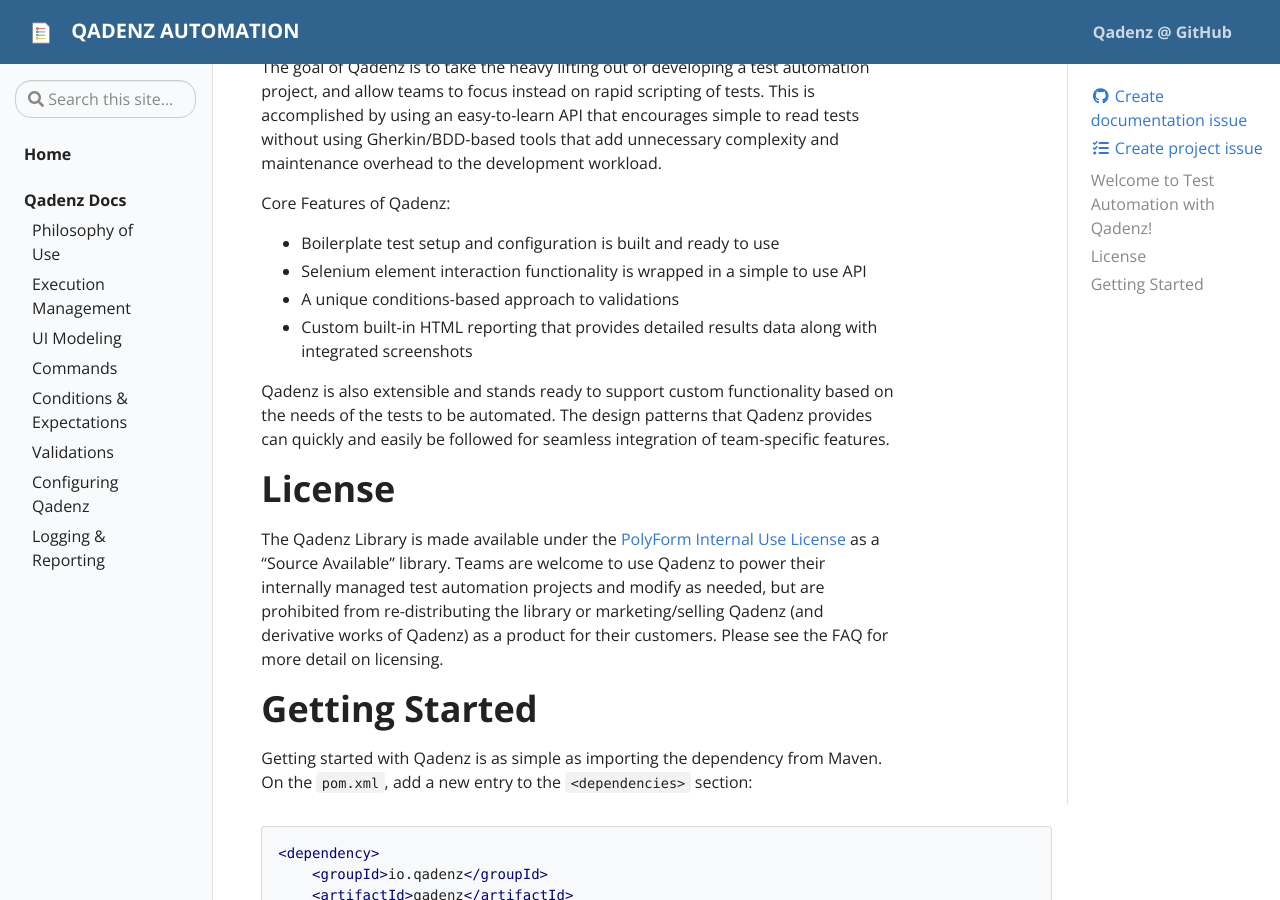
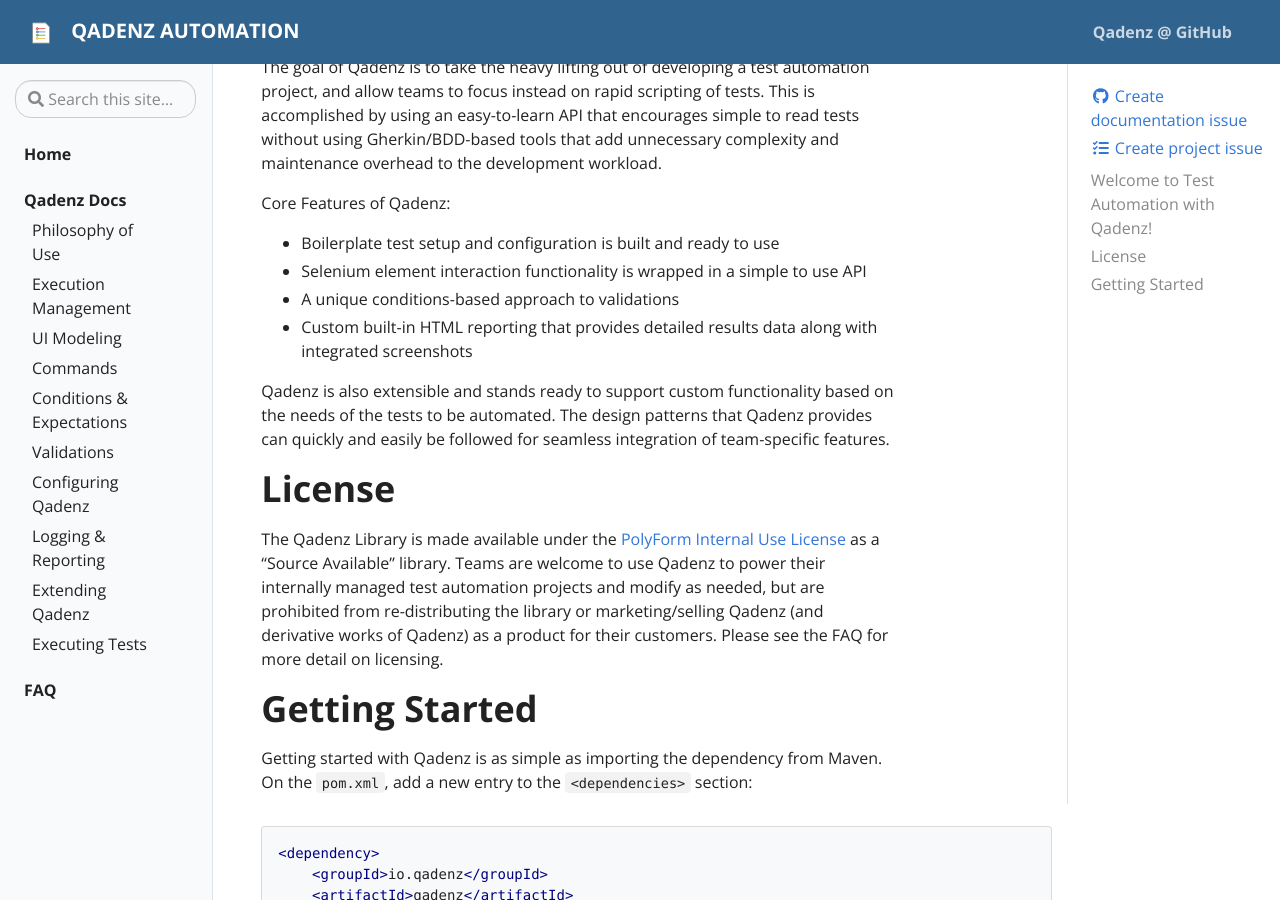
Before and after one commit to qadenz/qadenz.github.io, a Jekyll site: the page built from pages/index.md, in a window 1280 px wide and 900 px high, scrolled down 323 px. Built offline with Jekyll 4.4.1, drawn with Linux system fonts in a browser that asks for light colours.

Commit message:
Added stubbed sections for work remaining

```diff
--- a/_data/toc.yml
+++ b/_data/toc.yml
@@ -72,3 +72,9 @@
           url: "docs#console-logging"
         - title: The Qadenz HTML Reporter
           url: "docs#the-qadenz-html-reporter"
+    - title: Extending Qadenz
+      url: "docs#extending-qadenz"
+    - title: Executing Tests
+      url: "docs#executing-tests"
+- title: FAQ
+  url: faq
--- a/pages/docs.md
+++ b/pages/docs.md
@@ -536,3 +536,7 @@ Qadenz uses Logback to handle all logging within the library. These logs are pre
 ## Console Logging
 
 ## The Qadenz HTML Reporter
+
+## **Extending Qadenz
+
+## **Executing Tests**
--- /dev/null
+++ b/pages/faq.md
@@ -0,0 +1,5 @@
+---
+layout: page
+title: Qadenz.io - FAQ
+permalink: /faq
+---
```
